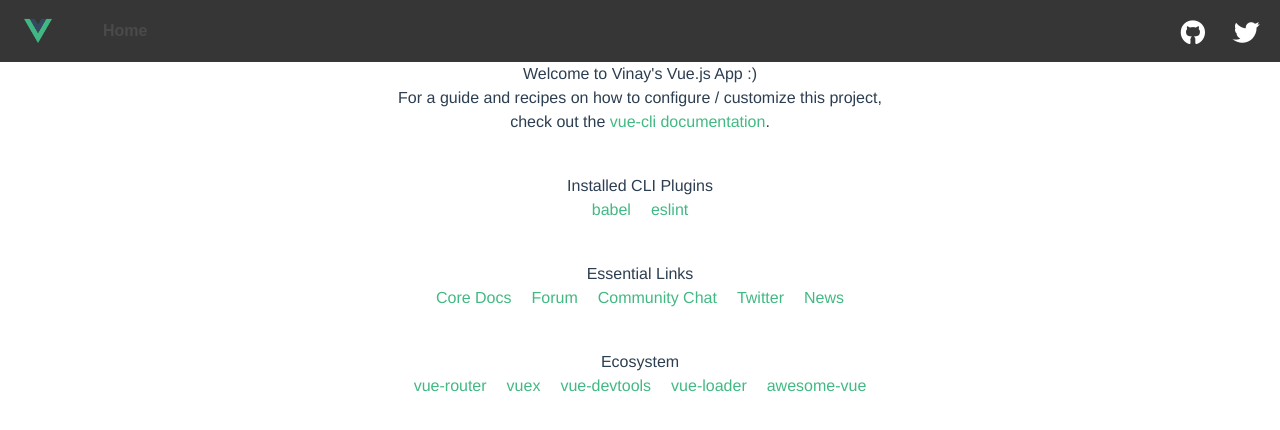
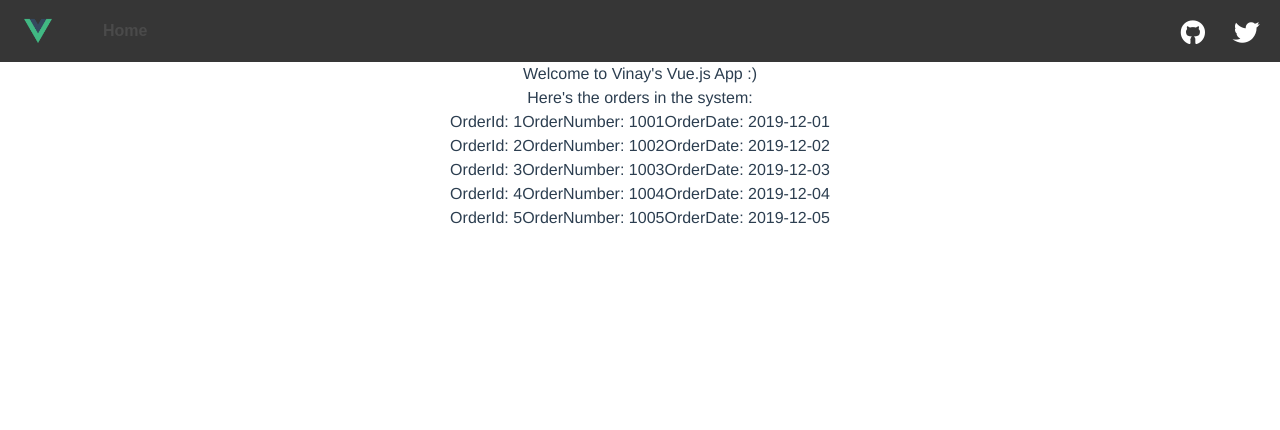
Before and after one commit to vinaykalasannavar/vinay-vue-app, a Vue app: page / in a window 1280 px wide. Shown: the top 430 px of the page. Built offline with nearby package versions, Linux system fonts and the light colour scheme; some icons are missing.

Commit message:
Added a component with a list of orders.

```diff
--- a/src/App.vue
+++ b/src/App.vue
@@ -2,18 +2,21 @@
   <div id="app">
     <AppHeader />
     <HelloWorld msg="Welcome to Vinay's Vue.js App :)" />
+    <Orders />
   </div>
 </template>
 
 <script>
 import HelloWorld from "./components/HelloWorld.vue";
 import AppHeader from "./components/AppHeader.vue";
+import Orders   from "@/components/Orders"
 
 export default {
   name: "app",
   components: {
     HelloWorld,
-    AppHeader
+    AppHeader,
+    Orders
   }
 };
 </script>
--- a/src/components/HelloWorld.vue
+++ b/src/components/HelloWorld.vue
@@ -1,32 +1,6 @@
 <template>
   <div class="hello">
     <h1>{{ msg }}</h1>
-    <p>
-      For a guide and recipes on how to configure / customize this project,<br>
-      check out the
-      <a href="https://cli.vuejs.org" target="_blank" rel="noopener">vue-cli documentation</a>.
-    </p>
-    <h3>Installed CLI Plugins</h3>
-    <ul>
-      <li><a href="https://github.com/vuejs/vue-cli/tree/dev/packages/%40vue/cli-plugin-babel" target="_blank" rel="noopener">babel</a></li>
-      <li><a href="https://github.com/vuejs/vue-cli/tree/dev/packages/%40vue/cli-plugin-eslint" target="_blank" rel="noopener">eslint</a></li>
-    </ul>
-    <h3>Essential Links</h3>
-    <ul>
-      <li><a href="https://vuejs.org" target="_blank" rel="noopener">Core Docs</a></li>
-      <li><a href="https://forum.vuejs.org" target="_blank" rel="noopener">Forum</a></li>
-      <li><a href="https://chat.vuejs.org" target="_blank" rel="noopener">Community Chat</a></li>
-      <li><a href="https://twitter.com/vuejs" target="_blank" rel="noopener">Twitter</a></li>
-      <li><a href="https://news.vuejs.org" target="_blank" rel="noopener">News</a></li>
-    </ul>
-    <h3>Ecosystem</h3>
-    <ul>
-      <li><a href="https://router.vuejs.org" target="_blank" rel="noopener">vue-router</a></li>
-      <li><a href="https://vuex.vuejs.org" target="_blank" rel="noopener">vuex</a></li>
-      <li><a href="https://github.com/vuejs/vue-devtools#vue-devtools" target="_blank" rel="noopener">vue-devtools</a></li>
-      <li><a href="https://vue-loader.vuejs.org" target="_blank" rel="noopener">vue-loader</a></li>
-      <li><a href="https://github.com/vuejs/awesome-vue" target="_blank" rel="noopener">awesome-vue</a></li>
-    </ul>
   </div>
 </template>
 
--- /dev/null
+++ b/src/components/Orders.vue
@@ -0,0 +1,51 @@
+<template>
+  <div>
+    <div>Here's the orders in the system:</div>
+
+    <div v-for="order in orders" :key="order">
+      <span>OrderId: {{order.orderId}}</span>
+      <span>OrderNumber: {{order.orderNumber}}</span>
+      <span>OrderDate: {{order.orderDate}}</span>
+    </div>
+  </div>
+</template>
+
+<script>
+export default {
+  data() {
+    return {
+      key: "",
+      orders: [
+        {
+          orderId: "1",
+          orderNumber: "1001",
+          orderDate: "2019-12-01"
+        },
+        {
+          orderId: "2",
+          orderNumber: "1002",
+          orderDate: "2019-12-02"
+        },
+        {
+          orderId: "3",
+          orderNumber: "1003",
+          orderDate: "2019-12-03"
+        },
+        {
+          orderId: "4",
+          orderNumber: "1004",
+          orderDate: "2019-12-04"
+        },
+        {
+          orderId: "5",
+          orderNumber: "1005",
+          orderDate: "2019-12-05"
+        }
+      ]
+    };
+  }
+};
+</script>
+
+<style lang="scss" scoped>
+</style>
```
